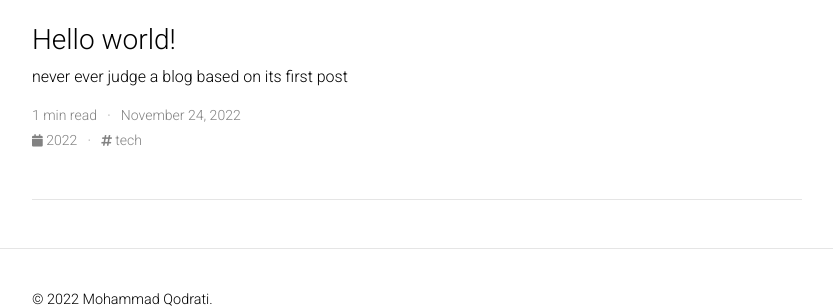
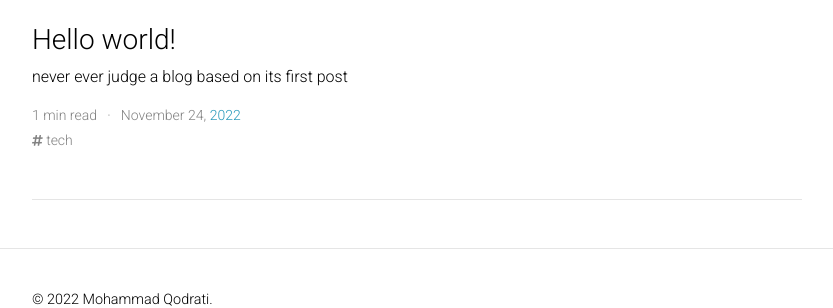
Before and after one commit to qomhmd/qomhmd.github.io, a Jekyll site: the page built from blog/index.html, in a window 1280 px wide. Shown: the part 434-742 px from the top of the page, without its empty margins (223-1056 px from the left). Built offline with Jekyll 4.4.1, drawn with Linux system fonts in a browser that asks for light colours; the list of posts is cut into pages by our own code; comment, search, counter and statistics services are not loaded; a style sheet for code colours, icons or effects is not loaded.

Commit message:
incorporate year-based archive link of the blog posts into the data string

```diff
--- a/_layouts/post.html
+++ b/_layouts/post.html
@@ -17,11 +17,9 @@ layout: default
 
   <header class="post-header">
     <h1 class="post-title">{{ page.title }}</h1>
-    <p class="post-meta">{{ page.date | date: "%B %-d, %Y" }}{%- if page.author -%} • {{ page.author }}{%- endif -%}{%- if page.meta -%} • {{ page.meta }}{%- endif -%}</p>
+    <p class="post-meta">{{ page.date | date: "%B %-d," }} <a href="{{ year | prepend: '/blog/' | prepend: site.baseurl}}">{{ year }}</a>{%- if page.author -%} • {{ page.author }}{%- endif -%}{%- if page.meta -%} • {{ page.meta }}{%- endif -%}</p>
     <p class="post-tags">
-      <a href="{{ year | prepend: '/blog/' | prepend: site.baseurl}}"> <i class="fas fa-calendar fa-sm"></i> {{ year }} </a>
       {%- if tags != "" %}
-      &nbsp; &middot; &nbsp;
         {% for tag in page.tags -%}
         <a href="{{ tag | slugify | prepend: '/blog/tag/' | prepend: site.baseurl}}">
           <i class="fas fa-hashtag fa-sm"></i> {{ tag }}</a> &nbsp;
@@ -35,7 +33,6 @@ layout: default
           <i class="fas fa-tag fa-sm"></i> {{ category }}</a> &nbsp;
           {% endfor -%}
       {% endif %}
-
     </p>
   </header>
 
--- a/blog/index.html
+++ b/blog/index.html
@@ -65,17 +65,14 @@ pagination:
       <p>{{ post.description }}</p>
       <p class="post-meta">
         {{ read_time }} min read &nbsp; &middot; &nbsp;
-        {{ post.date | date: '%B %-d, %Y' }}
+        {{ post.date | date: '%B %-d,' }} <a href="{{ year | prepend: '/blog/' | prepend: site.baseurl}}" style="color: var(--global-theme-color)">{{ year }}</a>
+
         {%- if post.external_source %}
         &nbsp; &middot; &nbsp; {{ post.external_source }}
         {%- endif %}
       </p>
       <p class="post-tags">
-        <a href="{{ year | prepend: '/blog/' | prepend: site.baseurl}}">
-          <i class="fas fa-calendar fa-sm"></i> {{ year }} </a>
-
           {% if tags != "" %}
-          &nbsp; &middot; &nbsp;
             {% for tag in post.tags %}
             <a href="{{ tag | slugify | prepend: '/blog/tag/' | prepend: site.baseurl}}">
               <i class="fas fa-hashtag fa-sm"></i> {{ tag }}</a> &nbsp;
```
